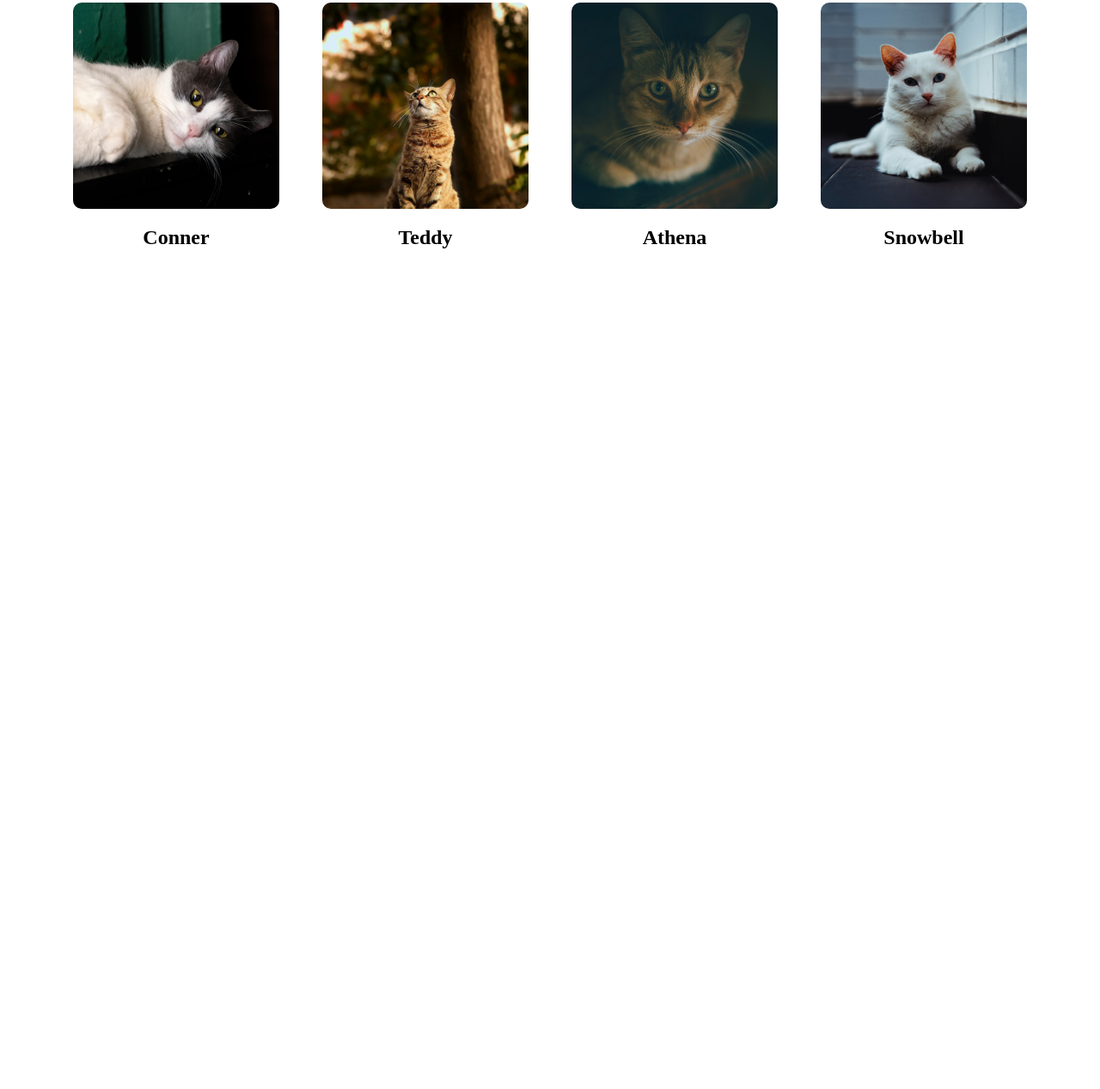
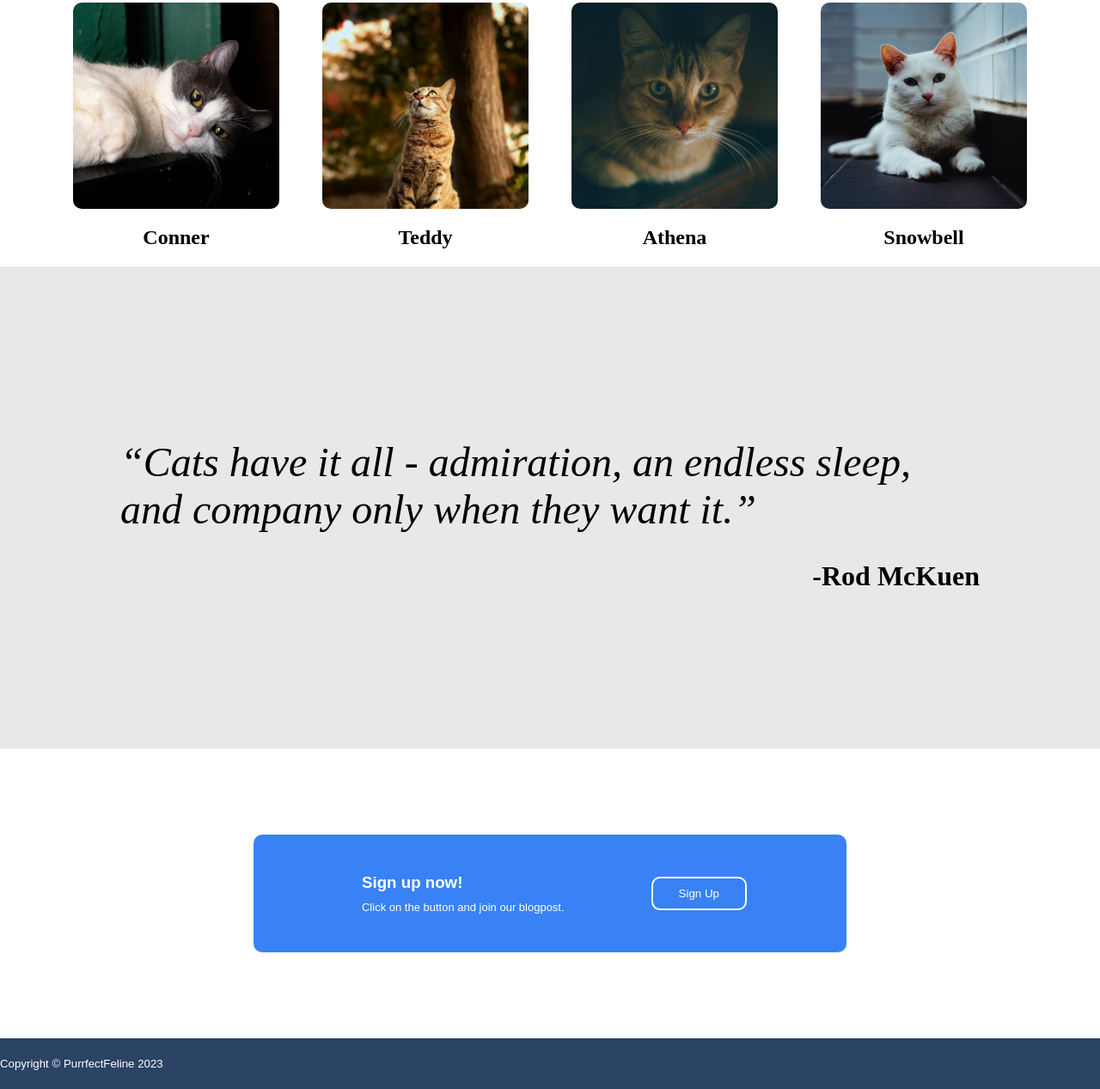
Before and after one commit to karanjaeger/First_Website, a plain HTML site: page index.html in a window 1280 px wide. Shown: the part 810-2077 px from the top of the page at 86% size. Before the commit the page ends 1120 px from the top, so only its background shows below. Drawn offline with Linux system fonts and the light colour scheme; a web font is replaced by a local one.

Commit message:
Add quote, call to action and footer

```diff
--- a/index.html
+++ b/index.html
@@ -53,5 +53,25 @@
           </div>
         </div>
       </div>
+      <div class="quote-container">
+        <div class="quote">
+          <em>“Cats have it all - admiration, an endless sleep, and company only when they want it.” </em>
+          <h3 class="name">-Rod McKuen</h3>
+        </div>
+      </div>
+      <div class="action">
+        <div class="action-box">
+          <div class="action-text">
+            <h3 id="call">Sign up now!</h3>
+            <h4 id="signup">Click on the button and join our blogpost.</h4>
+          </div>
+          <div class="button">
+            <button id="button">Sign Up</button>
+          </div>
+        </div>
+      </div>
+      <div class="footer">
+        <h5 class="footer-text">Copyright © PurrfectFeline 2023</h5>
+      </div>
   </body>
 </html>
--- a/style.css
+++ b/style.css
@@ -3,6 +3,9 @@
 
 body {
     margin: 0;
+    display: flex;
+    flex-direction: column;
+    flex: 1;
 }
 
 h1, p {
@@ -89,6 +92,12 @@ p {
     height: 250px;
 }
 
+.container {
+    display: flex;
+    flex-flow: column wrap;
+
+}
+
 .heading {
     font-size: 50px;
     font-weight: 900;
@@ -101,6 +110,7 @@ p {
     display: flex;
     justify-content: center;
     gap: 50px;
+    flex-wrap: wrap;
 
 }
 
@@ -115,3 +125,83 @@ p {
     flex-direction: column;
     align-items: center;
 }
+
+.quote-container {
+    background-color: #e5e7e5EB;
+    display: flex;
+    justify-content: center;
+    padding: 70px;
+    padding-top: 200px;
+    padding-bottom: 150px;
+}
+
+em {
+    font-size: 48px;
+}
+
+.name {
+    font-size: 32px;
+}
+
+.quote {
+    display: flex;
+    flex-direction: column;
+    align-items: flex-end;
+    max-width: 1000px;
+}
+
+.action {
+    display: flex;
+    justify-content: center;
+    padding: 100px 0;
+}
+
+.action-box {
+    background-color: #3882f6;
+    display: flex;
+    align-items: center;
+    justify-content: space-evenly;
+    padding: 35px 25px;
+    width: 50%;
+    border-radius: 10px;
+}
+
+#button {
+
+  background-color: #3882f6;
+  padding: 10px 30px;
+  border-radius: 10px;
+  border: solid;
+  border-width: 2px;
+  max-width: 150px;
+  color: white;
+}
+
+#call, #signup {
+    color: white;
+    font-family: Arial, Helvetica, sans-serif;
+    margin: 10px;
+}
+
+#call {
+    font-weight: 700;
+}
+
+#signup {
+    font-weight: 100;
+    font-size: small;
+}
+
+.footer {
+    background-color: #2b4364;
+    display: flex;
+    justify-content: center;
+    flex-direction: column;
+    flex: 1;
+}
+
+.footer-text {
+    color: white;
+    font-family: Arial, Helvetica, sans-serif;
+    font-weight: 100;
+}
```
